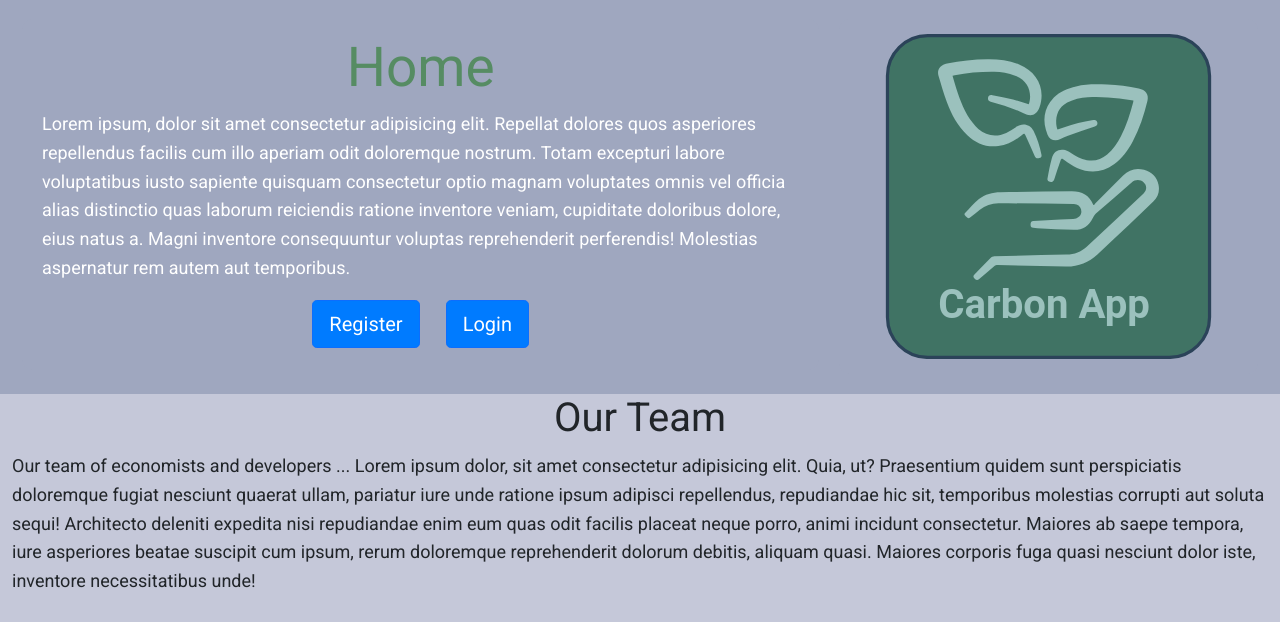
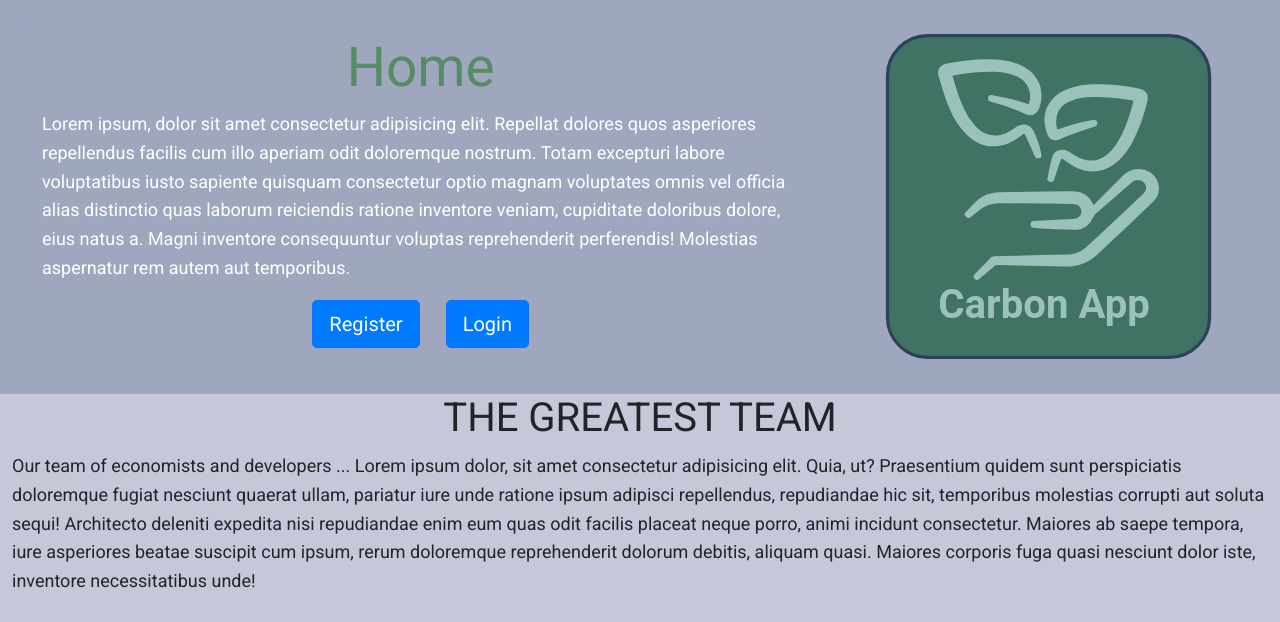
Before and after one commit to eklass3/NHH-FOR19-Group3, a Flask app: page / in a window 1280 px wide. Shown: the part 71-693 px from the top of the page. Run offline with Flask 2, Linux system fonts and the light colour scheme; some libraries are stand-ins or nearby versions.

Commit message:
Changed the name of team as example.

```diff
--- a/templates/home.html
+++ b/templates/home.html
@@ -37,7 +37,7 @@
   <div class="container">
 
     <div class="developers" style="display:block;">
-      <h1 style="text-align:center;"> Our Team</h1>
+      <h1 style="text-align:center;"> THE GREATEST TEAM</h1>
       <p>
         Our team of economists and developers ... Lorem ipsum dolor, sit amet consectetur adipisicing elit. Quia, ut? Praesentium quidem sunt perspiciatis doloremque fugiat nesciunt quaerat ullam, pariatur iure unde ratione ipsum adipisci repellendus, repudiandae hic sit, temporibus molestias corrupti aut soluta sequi! Architecto deleniti expedita nisi repudiandae enim eum quas odit facilis placeat neque porro, animi incidunt consectetur. Maiores ab saepe tempora, iure asperiores beatae suscipit cum ipsum, rerum doloremque reprehenderit dolorum debitis, aliquam quasi. Maiores corporis fuga quasi nesciunt dolor iste, inventore necessitatibus unde!
       </p>
```
